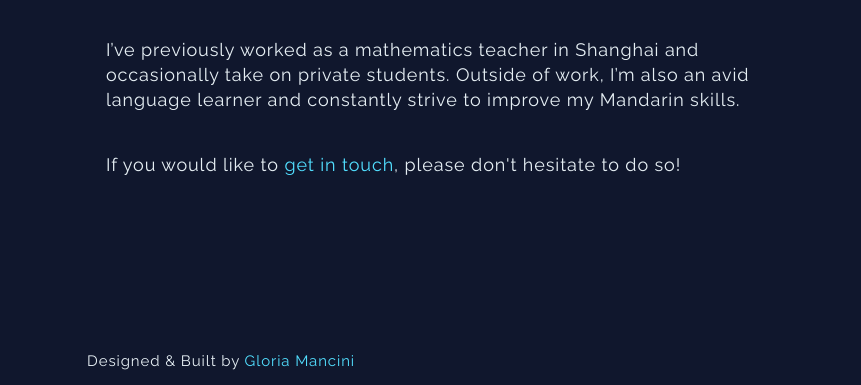
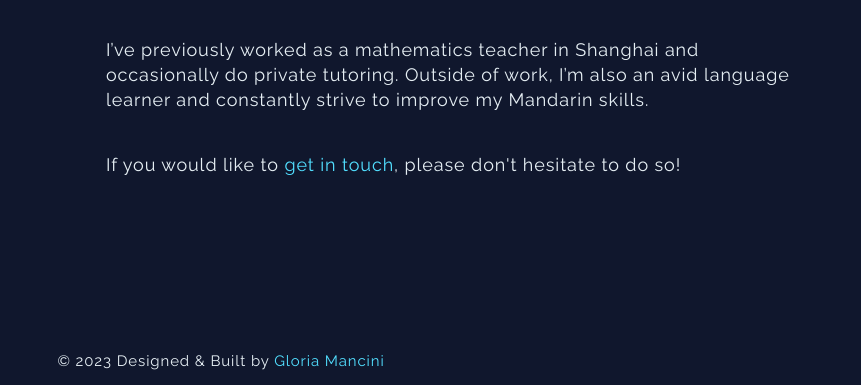
Before and after one commit to niall081/personal-site-v2, a Gatsby site: page / in a window 1280 px wide. Shown: the part 412-797 px from the top of the page, 419-1280 px from the left. Built offline with nearby package versions, Linux system fonts and the light colour scheme; Gatsby itself is replaced by a stand-in of ours.

Commit message:
minor tweaks

```diff
--- a/src/components/Footer.tsx
+++ b/src/components/Footer.tsx
@@ -6,7 +6,7 @@ import '../css/navbar.css'
 const Footer = () => {
   return (
     <footer>
-        <span>Designed & Built by <a className="footer_link link" href="https://gloriacodes.com/">Gloria Mancini</a></span>
+        <span>© 2023 Designed & Built by <a className="footer_link link" href="https://gloriacodes.com/">Gloria Mancini</a></span>
     </footer>
   )
 }
--- a/src/components/Section.tsx
+++ b/src/components/Section.tsx
@@ -10,10 +10,10 @@ const Section = () => {
         Hi, I’m Niall. I’m a research associate based in the <span className="wrapper_link"><a className="link" href="https://www.ntu.edu.sg/eee">School of Electrical and Electronic Engineering</a></span> at NTU Singapore. My work primarily concerns the scattering of polarised light in random media.
         </p>
         <p className="section_text">
-        I completed my PhD in 2023 at <span className="wrapper_link"><a className="link" href="https://www.imperial.ac.uk/photonics/">Imperial College London</a></span>. In my thesis, I developed computational methods for generating random scattering matrices whose statistical properties more accurately resemble those of realistic scattering media.
+        I completed my PhD in 2023 at <span className="wrapper_link"><a className="link" href="https://www.imperial.ac.uk/photonics/">Imperial College London</a></span>. In my thesis, I developed computational methods for generating random scattering matrices whose statistical properties resemble those of realistic scattering media.
         </p>
         <p className="section_text">
-        I’ve previously worked as a mathematics teacher in Shanghai and occasionally take on private students. Outside of work, I’m also an avid language learner and constantly strive to improve my Mandarin skills.
+        I’ve previously worked as a mathematics teacher in Shanghai and occasionally do private tutoring. Outside of work, I’m also an avid language learner and constantly strive to improve my Mandarin skills.
         </p>
         <p className="section_text">
         If you would like to <span className="wrapper_link"><a className="link" href="mailto:niallfrancis.byrnes@ntu.edu.sg">get in touch</a></span>, please don't hesitate to do so!
```
